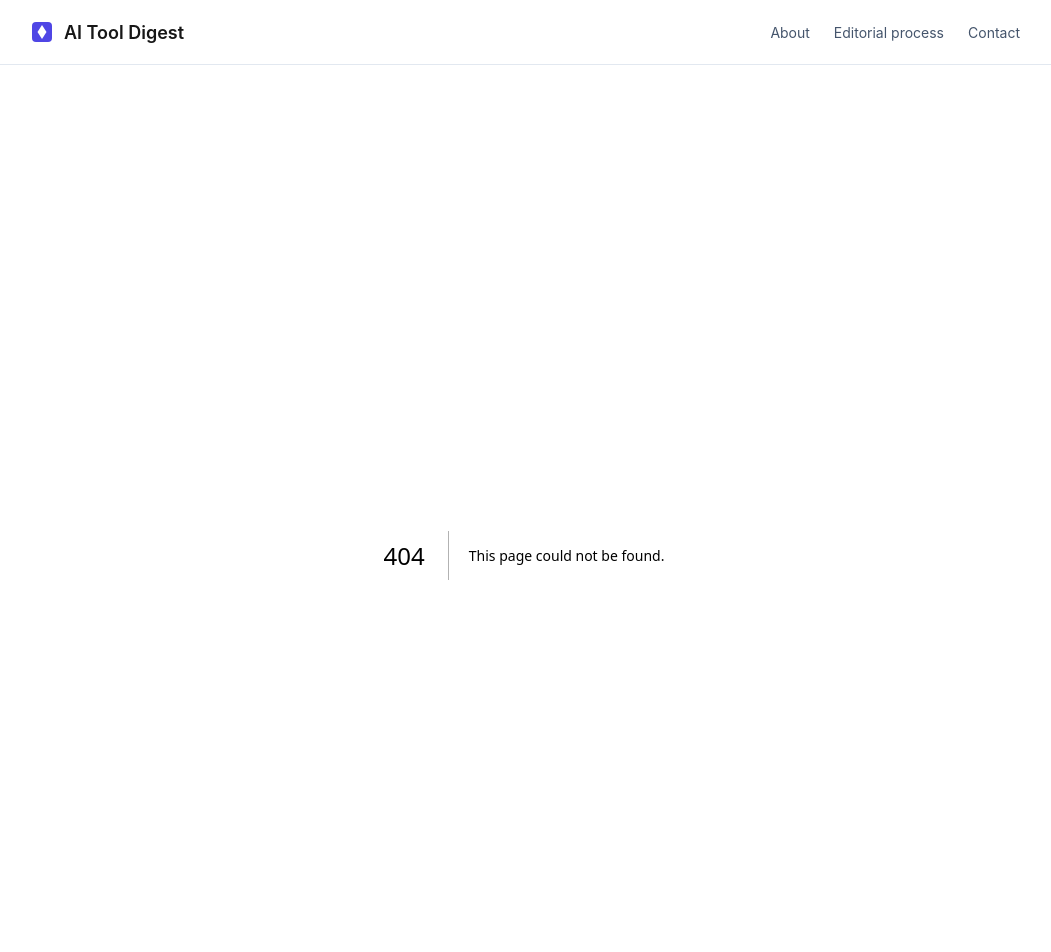
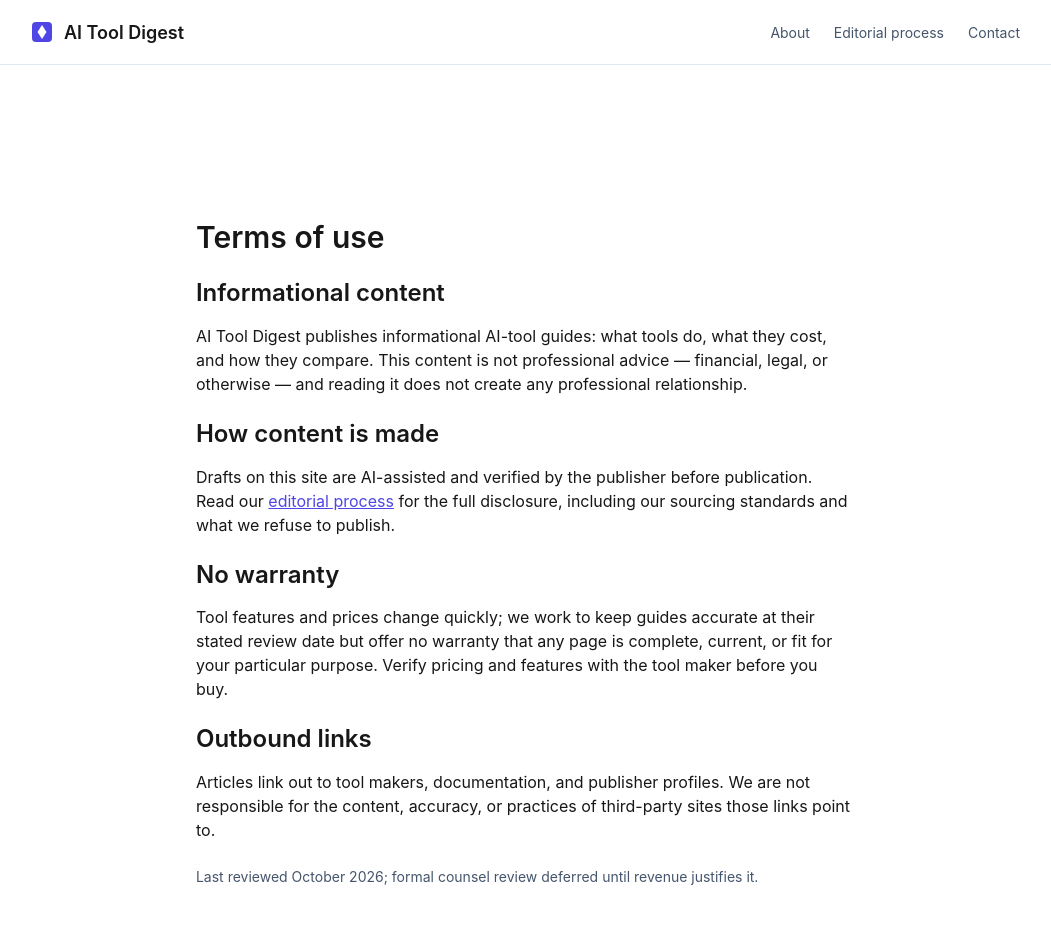
Before and after one commit to britsync07-prog/tierone-autoblog, a Next.js app: page /terms in a window 1280 px wide. Before the commit this address had no page. Shown: the top 952 px of the page, without its empty margins (116-1167 px from the left). Built offline with nearby package versions, Linux system fonts and the light colour scheme.

Commit message:
feat(01-03): add email-only contact and adapted privacy/terms pages
- Contact is a single mailto link with response expectation, zero form surface
- Privacy/Terms reflect the real cookie-less Plausible posture with counsel note

```diff
--- /dev/null
+++ b/app/contact/page.tsx
@@ -0,0 +1,39 @@
+import type { Metadata } from 'next';
+import { SITE_NAME, SITE_URL } from '@/lib/site';
+
+export const metadata: Metadata = {
+  title: 'Contact',
+  description: `Contact ${SITE_NAME} by email. No forms, no accounts — one direct email link.`,
+  alternates: {
+    canonical: `${SITE_URL}/contact`,
+  },
+};
+
+// Email-link only (D-13). No form, no inputs, no API route, no client JS —
+// there is nothing here that can collect data, so there is nothing to breach.
+export default function ContactPage() {
+  return (
+    <main id="main-content" className="mx-auto max-w-5xl flex-1 px-4 py-16">
+      <article className="mx-auto max-w-[65ch]">
+        <h1 className="text-[30px] font-semibold leading-[1.2] text-[#171717]">
+          Contact
+        </h1>
+        <div className="mt-6 space-y-6 text-[16px] leading-[1.5] text-[#171717]">
+          <p>
+            For questions, corrections, or partnership inquiries, reach the
+            publisher directly by email:
+          </p>
+          <p>
+            <a
+              href="mailto:saimon@ascentraconsulting.co.uk"
+              className="text-[#4f46e5] underline"
+            >
+              saimon@ascentraconsulting.co.uk
+            </a>
+          </p>
+          <p>Replies within a few business days.</p>
+        </div>
+      </article>
+    </main>
+  );
+}
--- /dev/null
+++ b/app/privacy/page.tsx
@@ -0,0 +1,78 @@
+import type { Metadata } from 'next';
+import { SITE_NAME, SITE_URL, CONTACT_EMAIL } from '@/lib/site';
+
+export const metadata: Metadata = {
+  title: 'Privacy policy',
+  description: `Privacy policy for ${SITE_NAME}: no accounts, no tracking cookies, cookie-less analytics, and a direct email channel for data requests.`,
+  alternates: {
+    canonical: `${SITE_URL}/privacy`,
+  },
+};
+
+export default function PrivacyPage() {
+  return (
+    <main id="main-content" className="mx-auto max-w-5xl flex-1 px-4 py-16">
+      <article className="mx-auto max-w-[65ch]">
+        <h1 className="text-[30px] font-semibold leading-[1.2] text-[#171717]">
+          Privacy policy
+        </h1>
+        <div className="mt-6 space-y-6 text-[16px] leading-[1.5] text-[#171717]">
+          <section aria-label="Information we collect">
+            <h2 className="text-[24px] font-semibold leading-[1.2] text-[#171717]">
+              Information we collect
+            </h2>
+            <p className="mt-4">
+              Almost nothing. {SITE_NAME} has no accounts, no user content,
+              and no contact forms, so there is no database of visitor
+              information to collect, store, or lose. If you email us, we see
+              only what you choose to send — and we use it only to reply.
+            </p>
+          </section>
+          <section aria-label="Analytics">
+            <h2 className="text-[24px] font-semibold leading-[1.2] text-[#171717]">
+              Analytics
+            </h2>
+            <p className="mt-4">
+              We measure readership with Plausible, a privacy-focused analytics
+              tool that is cookie-less by design: it records aggregate page
+              views and country-level traffic without personal data, without
+              cross-site tracking, and without a consent banner.
+            </p>
+          </section>
+          <section aria-label="Cookies">
+            <h2 className="text-[24px] font-semibold leading-[1.2] text-[#171717]">
+              Cookies
+            </h2>
+            <p className="mt-4">
+              This site sets no tracking or advertising cookies in v1. There
+              are no advertising cookies, no social widgets, and no third-party
+              scripts beyond the single cookie-less analytics snippet
+              described above.
+            </p>
+          </section>
+          <section aria-label="Data requests">
+            <h2 className="text-[24px] font-semibold leading-[1.2] text-[#171717]">
+              Data requests
+            </h2>
+            <p className="mt-4">
+              Because we hold no visitor accounts or profiles, there is
+              generally nothing to access or delete. For any privacy question
+              or request, contact:{' '}
+              <a
+                href={`mailto:${CONTACT_EMAIL}`}
+                className="text-[#4f46e5] underline"
+              >
+                {CONTACT_EMAIL}
+              </a>
+              .
+            </p>
+          </section>
+          <p className="text-[14px] text-slate-600">
+            Last reviewed October 2026; formal counsel review deferred until
+            revenue justifies it.
+          </p>
+        </div>
+      </article>
+    </main>
+  );
+}
--- /dev/null
+++ b/app/terms/page.tsx
@@ -0,0 +1,79 @@
+import type { Metadata } from 'next';
+import Link from 'next/link';
+import { SITE_NAME, SITE_URL } from '@/lib/site';
+
+export const metadata: Metadata = {
+  title: 'Terms of use',
+  description: `Terms of use for ${SITE_NAME}: informational AI-tool guides, AI-assistance disclosure, and the limits of what this content promises.`,
+  alternates: {
+    canonical: `${SITE_URL}/terms`,
+  },
+};
+
+export default function TermsPage() {
+  return (
+    <main id="main-content" className="mx-auto max-w-5xl flex-1 px-4 py-16">
+      <article className="mx-auto max-w-[65ch]">
+        <h1 className="text-[30px] font-semibold leading-[1.2] text-[#171717]">
+          Terms of use
+        </h1>
+        <div className="mt-6 space-y-6 text-[16px] leading-[1.5] text-[#171717]">
+          <section aria-label="Informational content">
+            <h2 className="text-[24px] font-semibold leading-[1.2] text-[#171717]">
+              Informational content
+            </h2>
+            <p className="mt-4">
+              {SITE_NAME} publishes informational AI-tool guides: what tools
+              do, what they cost, and how they compare. This content is not
+              professional advice — financial, legal, or otherwise — and
+              reading it does not create any professional relationship.
+            </p>
+          </section>
+          <section aria-label="How content is made">
+            <h2 className="text-[24px] font-semibold leading-[1.2] text-[#171717]">
+              How content is made
+            </h2>
+            <p className="mt-4">
+              Drafts on this site are AI-assisted and verified by the
+              publisher before publication. Read our{' '}
+              <Link
+                href="/editorial-process"
+                className="text-[#4f46e5] underline"
+              >
+                editorial process
+              </Link>{' '}
+              for the full disclosure, including our sourcing standards and
+              what we refuse to publish.
+            </p>
+          </section>
+          <section aria-label="No warranty">
+            <h2 className="text-[24px] font-semibold leading-[1.2] text-[#171717]">
+              No warranty
+            </h2>
+            <p className="mt-4">
+              Tool features and prices change quickly; we work to keep guides
+              accurate at their stated review date but offer no warranty that
+              any page is complete, current, or fit for your particular
+              purpose. Verify pricing and features with the tool maker before
+              you buy.
+            </p>
+          </section>
+          <section aria-label="Outbound links">
+            <h2 className="text-[24px] font-semibold leading-[1.2] text-[#171717]">
+              Outbound links
+            </h2>
+            <p className="mt-4">
+              Articles link out to tool makers, documentation, and publisher
+              profiles. We are not responsible for the content, accuracy, or
+              practices of third-party sites those links point to.
+            </p>
+          </section>
+          <p className="text-[14px] text-slate-600">
+            Last reviewed October 2026; formal counsel review deferred until
+            revenue justifies it.
+          </p>
+        </div>
+      </article>
+    </main>
+  );
+}
```
